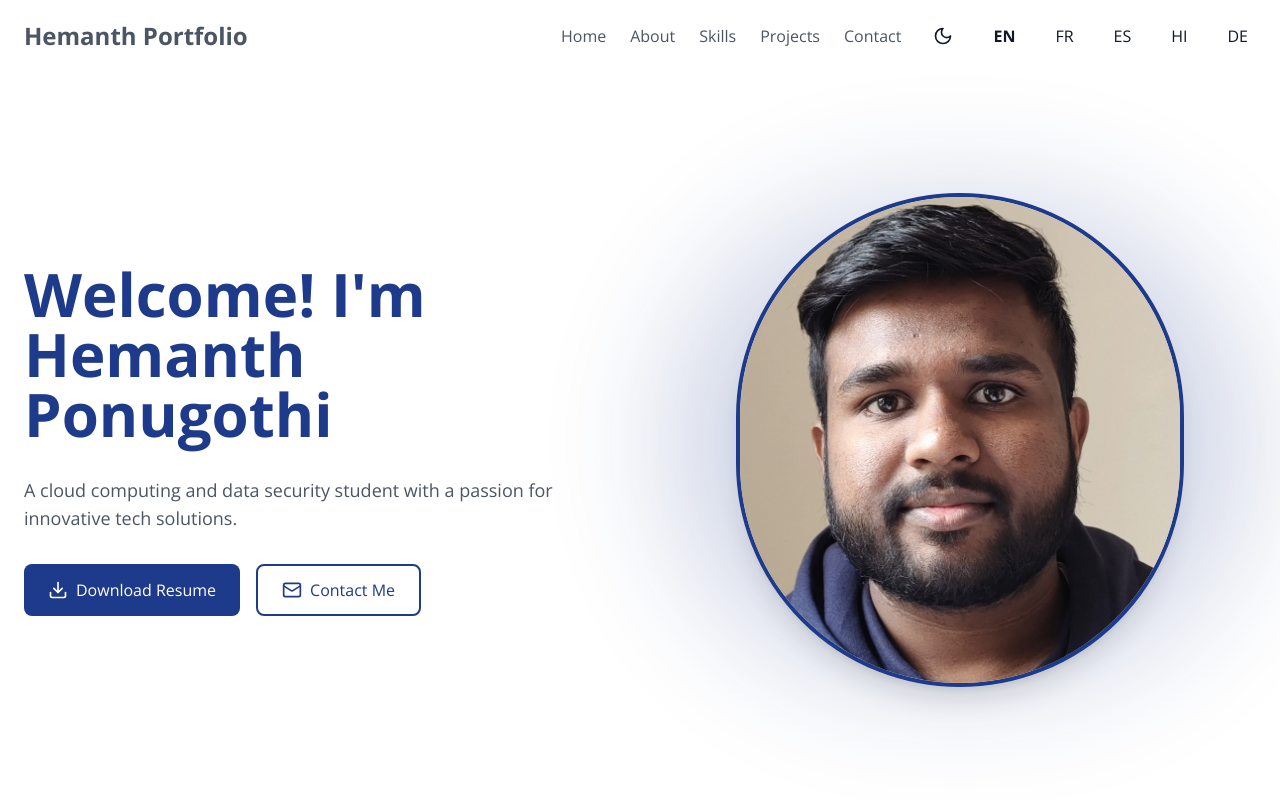
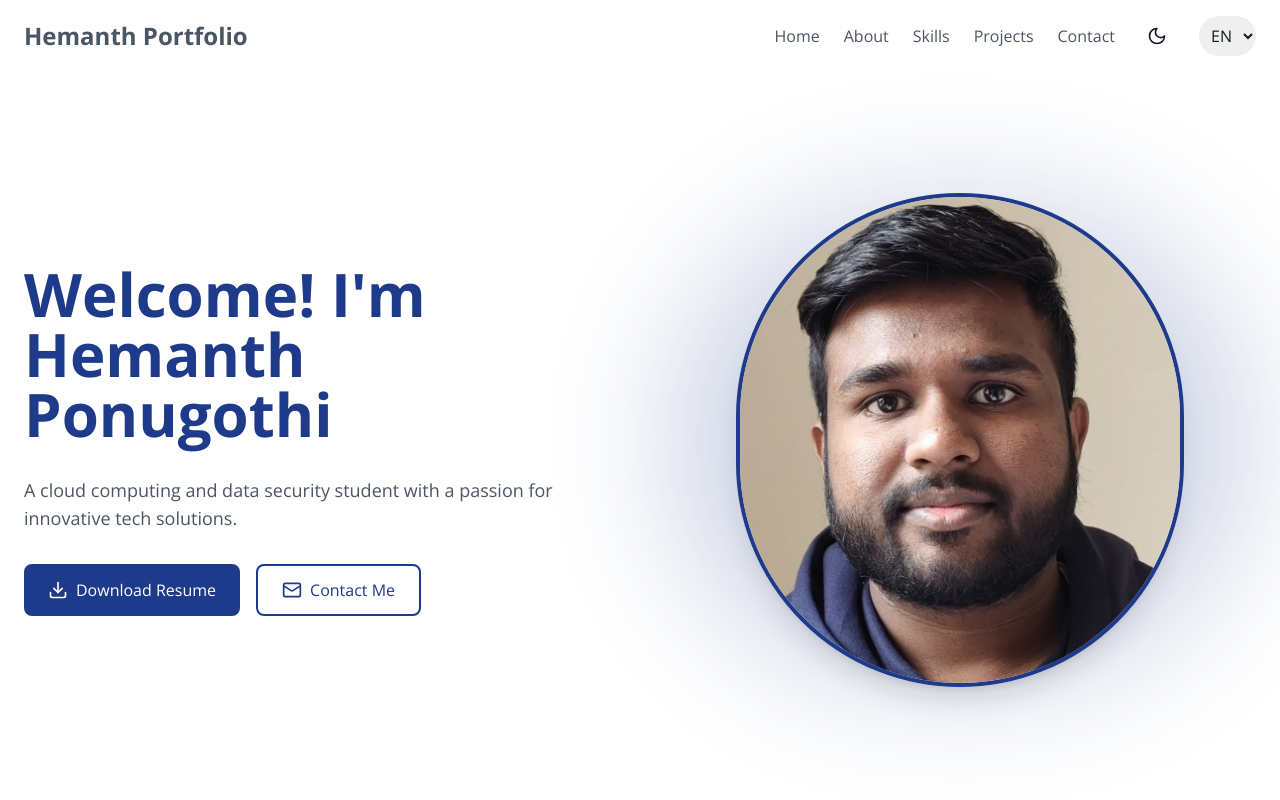
Before and after one commit to Hemanth26080/My_Website_Protfolio, a React (Vite) app: page / in a window 1280 px wide. Shown: the top 800 px of the page. Built offline with nearby package versions, Linux system fonts and the light colour scheme.

Commit message:
Update Header.tsx

```diff
--- a/src/components/Header.tsx
+++ b/src/components/Header.tsx
@@ -1,6 +1,6 @@
 import { useEffect, useState } from 'react';
 import { useTranslation } from 'react-i18next';
-import { Moon, Sun, Languages } from 'lucide-react';
+import { Moon, Sun } from 'lucide-react';
 import { Link } from './Link';
 
 export function Header() {
@@ -43,15 +43,19 @@ export function Header() {
             {isDark ? <Sun className="w-5 h-5" /> : <Moon className="w-5 h-5" />}
           </button>
 
-          {languages.map((lng) => (
-            <button
-              key={lng}
-              onClick={() => changeLanguage(lng)}
-              className={`p-2 hover:bg-gray-100 dark:hover:bg-gray-800 rounded-full ${language === lng ? 'font-bold' : ''}`}
+          <div className="relative">
+            <select
+              onChange={(e) => changeLanguage(e.target.value)}
+              className="p-2 hover:bg-gray-100 dark:hover:bg-gray-800 rounded-full"
+              value={language}
             >
-              {lng.toUpperCase()}
-            </button>
-          ))}
+              {languages.map((lng) => (
+                <option key={lng} value={lng}>
+                  {lng.toUpperCase()}
+                </option>
+              ))}
+            </select>
+          </div>
         </div>
       </nav>
     </header>
```
